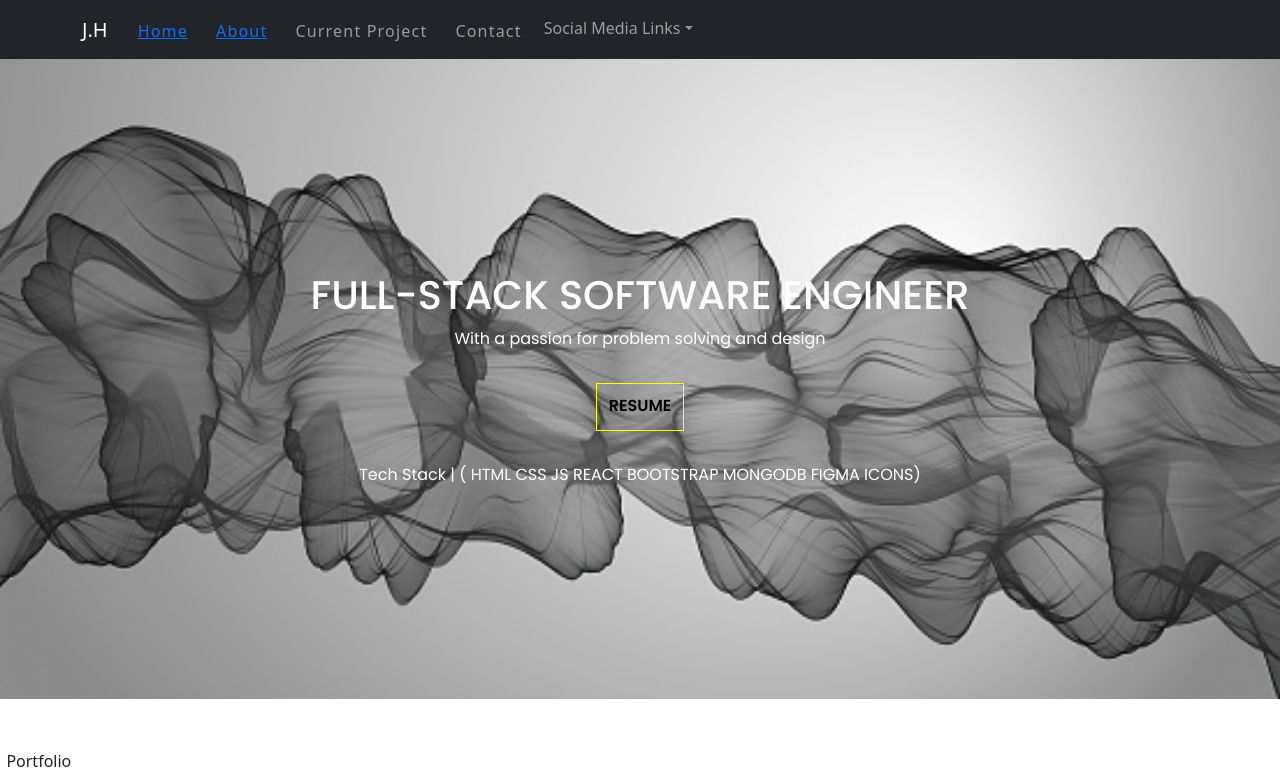
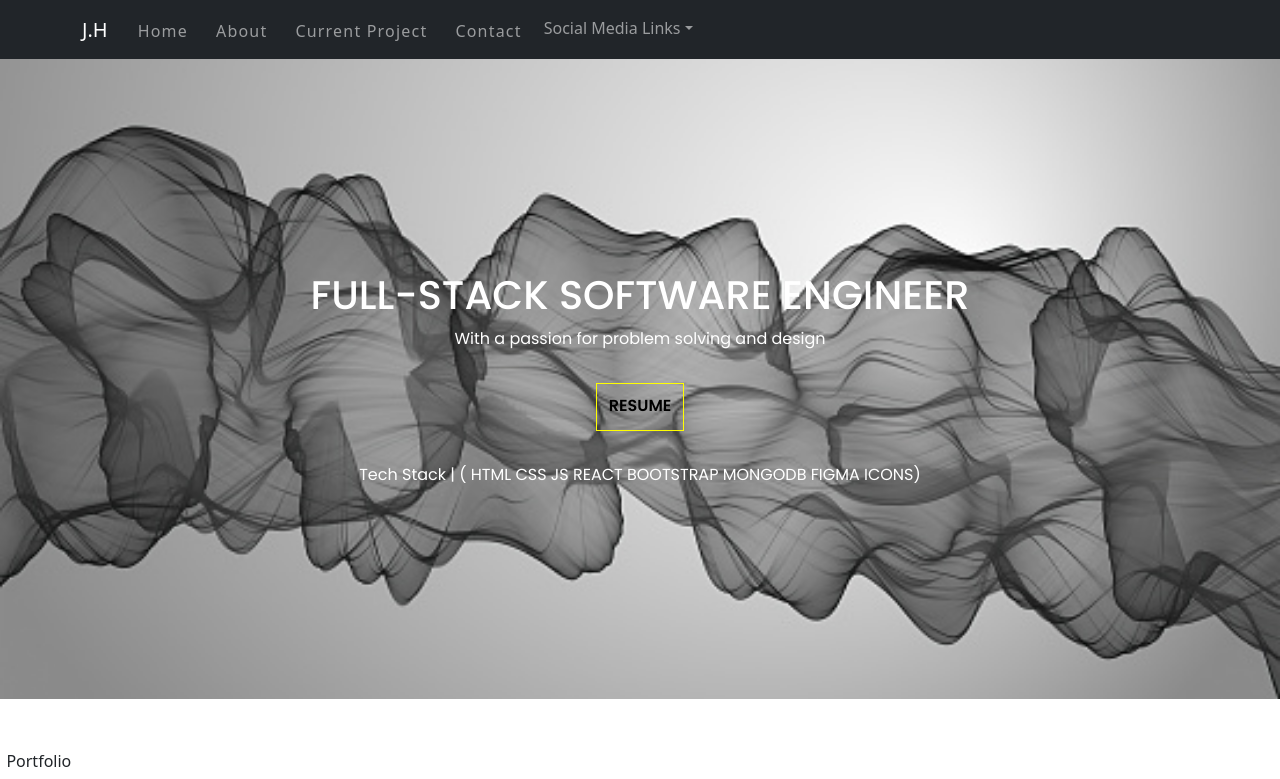
Before and after one commit to Nell-intech/Portfolio, a React (Create React App) app: page / in a window 1280 px wide. Shown: the top 779 px of the page. Built offline with nearby package versions, Linux system fonts and the light colour scheme.

Commit message:
nav link testing

```diff
--- a/src/Components/Navbar.js
+++ b/src/Components/Navbar.js
@@ -18,12 +18,12 @@ export default function navBar() {
         <Navbar.Collapse id="basic-navbar-nav">
           <Nav className="me-auto">
 
-            <Nav.Link className="navLink" href="/">
-            <NavLink to="/about">Home</NavLink>
+            <Nav.Link className="navLink" href="/"> Home
+            <NavLink  className="d-none" to="/"></NavLink>
             </Nav.Link>
 
-            <Nav.Link className="navLink" href="/about">
-              <NavLink to="/about">About</NavLink>
+            <Nav.Link className="navLink" href="/about">About
+              <NavLink className="d-none" to="/about"></NavLink>
             </Nav.Link>
             <Nav.Link className="navLink" href="/CurrentProject">Current Project</Nav.Link>
             {/* include current project in this section */}
--- a/src/index.css
+++ b/src/index.css
@@ -186,3 +186,8 @@ footer {
 .block {
   display: block;
 }
+
+.d-none{
+ text-decoration: none;
+
+}
```
